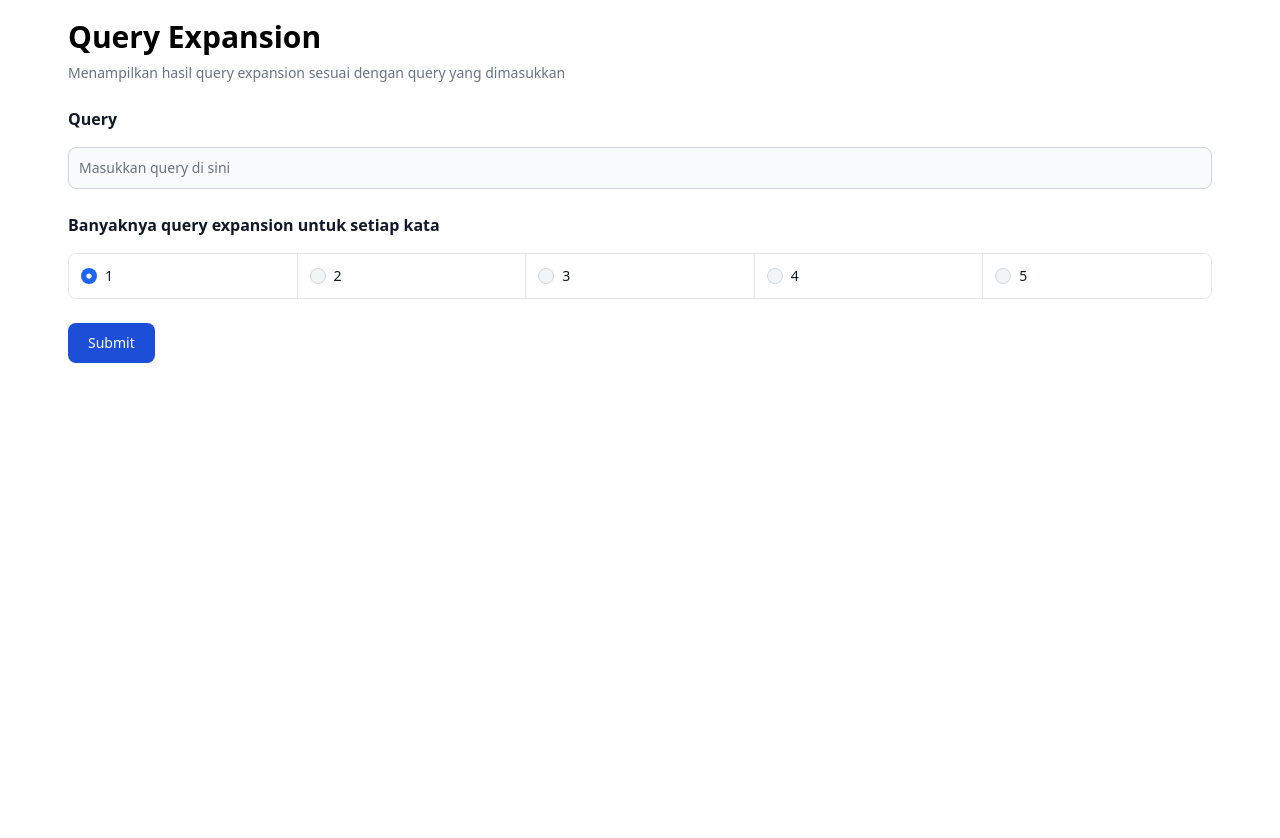
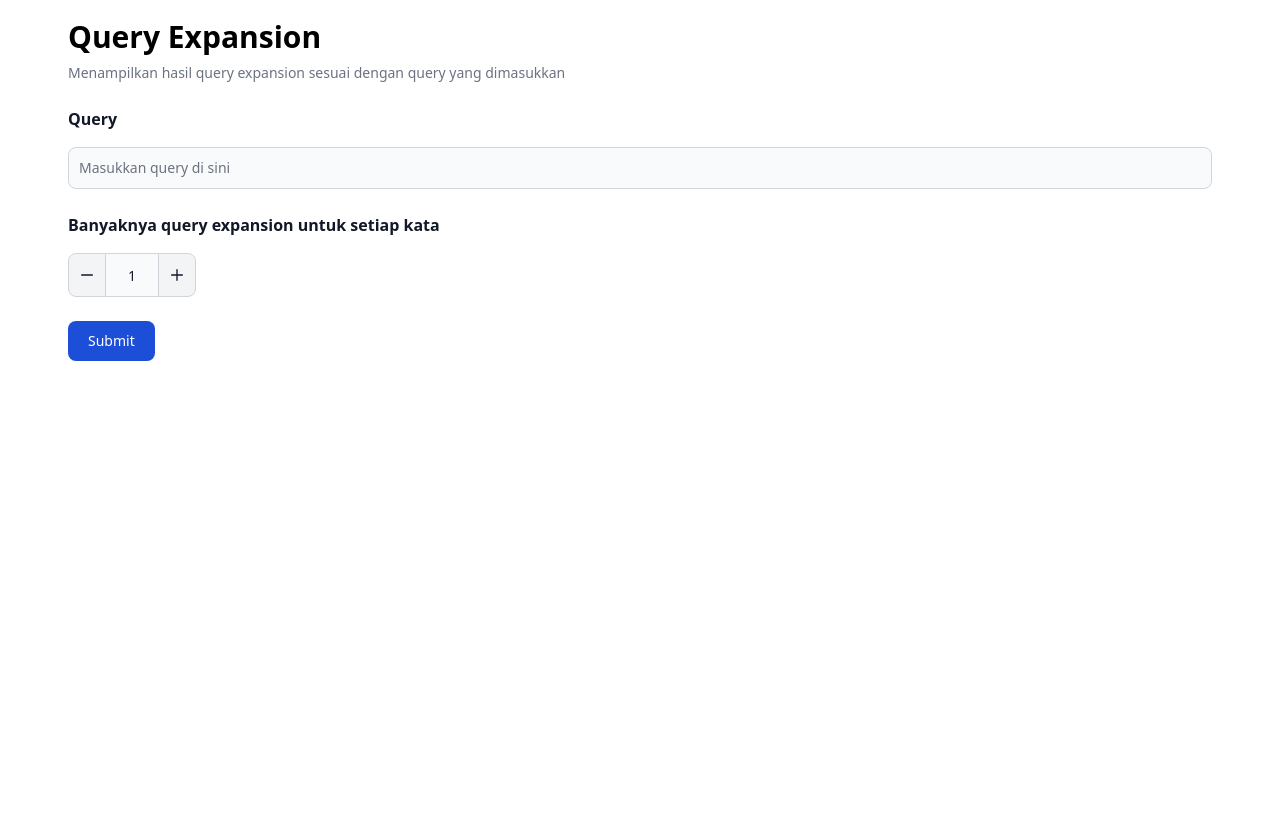
Before and after one commit to mfakhrulam/opac, a Flask app: page /qe in a window 1280 px wide. Shown: the part 73-911 px from the top of the page. Run offline with Flask 3, Linux system fonts and the light colour scheme; style sheets or scripts are compiled from the project's sources; some libraries are stand-ins or nearby versions.

Commit message:
Update qe.html
Change query expansion output

```diff
--- a/app/templates/qe.html
+++ b/app/templates/qe.html
@@ -1,43 +1,9 @@
+{% from "macros.html" import render_query_expansion_table %}
+
+
 {% extends "base.html" %}
 {% block title %}Query Expansion{% endblock %}
 
-{% if request.args.get('nqe') == '1' %}
-  {% set nqe1 = 'checked' %}
-  {% set nqe2 = '' %}
-  {% set nqe3 = '' %}
-  {% set nqe4 = '' %}
-  {% set nqe5 = '' %}
-{% elif request.args.get('nqe') == '2' %}
-  {% set nqe1 = '' %}
-  {% set nqe2 = 'checked' %}
-  {% set nqe3 = '' %}
-  {% set nqe4 = '' %}
-  {% set nqe5 = '' %}
-{% elif request.args.get('nqe') == '3' %}
-  {% set nqe1 = '' %}
-  {% set nqe2 = '' %}
-  {% set nqe3 = 'checked' %}
-  {% set nqe4 = '' %}
-  {% set nqe5 = '' %}
-{% elif request.args.get('nqe') == '4' %}
-  {% set nqe1 = '' %}
-  {% set nqe2 = '' %}
-  {% set nqe3 = '' %}
-  {% set nqe4 = 'checked' %}
-  {% set nqe5 = '' %}
-{% elif request.args.get('nqe') == '5' %}
-  {% set nqe1 = '' %}
-  {% set nqe2 = '' %}
-  {% set nqe3 = '' %}
-  {% set nqe4 = '' %}
-  {% set nqe5 = 'checked' %}
-{% else %}
-  {% set nqe1 = 'checked' %}
-  {% set nqe2 = '' %}
-  {% set nqe3 = '' %}
-  {% set nqe4 = '' %}
-  {% set nqe5 = '' %}
-{% endif %}
 
 {% block content %}
 
@@ -58,58 +24,35 @@
       </div>
 
       <h3 class="mb-4 font-semibold text-gray-900 dark:text-white">Banyaknya query expansion untuk setiap kata</h3>
-      <ul
-        class="mb-6 items-center w-full text-sm font-medium text-gray-900 bg-white border border-gray-200 rounded-lg sm:flex dark:bg-gray-700 dark:border-gray-600 dark:text-white">
-        <li class="w-full border-b border-gray-200 sm:border-b-0 sm:border-r dark:border-gray-600">
-          <div class="flex items-center ps-3">
-            <input id="1" type="radio" value="1" name="nqe" required {{ nqe1 }}
-              class="w-4 h-4 text-blue-600 bg-gray-100 border-gray-300 focus:ring-blue-500 dark:focus:ring-blue-600 dark:ring-offset-gray-700 dark:focus:ring-offset-gray-700 focus:ring-2 dark:bg-gray-600 dark:border-gray-500">
-            <label for="1" class="w-full py-3 ms-2 text-sm font-medium text-gray-900 dark:text-gray-300">1 </label>
-          </div>
-        </li>
-        <li class="w-full border-b border-gray-200 sm:border-b-0 sm:border-r dark:border-gray-600">
-          <div class="flex items-center ps-3">
-            <input id="2" type="radio" value="2" name="nqe" {{ nqe2 }}
-              class="w-4 h-4 text-blue-600 bg-gray-100 border-gray-300 focus:ring-blue-500 dark:focus:ring-blue-600 dark:ring-offset-gray-700 dark:focus:ring-offset-gray-700 focus:ring-2 dark:bg-gray-600 dark:border-gray-500">
-            <label for="2" class="w-full py-3 ms-2 text-sm font-medium text-gray-900 dark:text-gray-300">2</label>
-          </div>
-        </li>
-        <li class="w-full border-b border-gray-200 sm:border-b-0 sm:border-r dark:border-gray-600">
-          <div class="flex items-center ps-3">
-            <input id="3" type="radio" value="3" name="nqe" {{ nqe3 }}
-              class="w-4 h-4 text-blue-600 bg-gray-100 border-gray-300 focus:ring-blue-500 dark:focus:ring-blue-600 dark:ring-offset-gray-700 dark:focus:ring-offset-gray-700 focus:ring-2 dark:bg-gray-600 dark:border-gray-500">
-            <label for="3" class="w-full py-3 ms-2 text-sm font-medium text-gray-900 dark:text-gray-300">3</label>
-          </div>
-        </li>
-        <li class="w-full border-b border-gray-200 sm:border-b-0 sm:border-r dark:border-gray-600">
-          <div class="flex items-center ps-3">
-            <input id="4" type="radio" value="4" name="nqe" {{ nqe4 }}
-              class="w-4 h-4 text-blue-600 bg-gray-100 border-gray-300 focus:ring-blue-500 dark:focus:ring-blue-600 dark:ring-offset-gray-700 dark:focus:ring-offset-gray-700 focus:ring-2 dark:bg-gray-600 dark:border-gray-500">
-            <label for="4" class="w-full py-3 ms-2 text-sm font-medium text-gray-900 dark:text-gray-300">4</label>
-          </div>
-        </li>
-        <li class="w-full dark:border-gray-600">
-          <div class="flex items-center ps-3">
-            <input id="5" type="radio" value="5" name="nqe" {{ nqe5 }}
-              class="w-4 h-4 text-blue-600 bg-gray-100 border-gray-300 focus:ring-blue-500 dark:focus:ring-blue-600 dark:ring-offset-gray-700 dark:focus:ring-offset-gray-700 focus:ring-2 dark:bg-gray-600 dark:border-gray-500">
-            <label for="5" class="w-full py-3 ms-2 text-sm font-medium text-gray-900 dark:text-gray-300">5</label>
-          </div>
-        </li>
-      </ul>
+
+      <div class="relative flex items-center max-w-[8rem] mb-6" id="nqe-div">
+        <button type="button" id="decrement-button" data-input-counter-decrement="nqe-input" class="bg-gray-100 dark:bg-gray-700 dark:hover:bg-gray-600 dark:border-gray-600 hover:bg-gray-200 border border-gray-300 rounded-s-lg p-3 h-11 focus:ring-gray-100 dark:focus:ring-gray-700 focus:ring-2 focus:outline-none">
+          <svg class="w-3 h-3 text-gray-900 dark:text-white" aria-hidden="true" xmlns="http://www.w3.org/2000/svg" fill="none" viewBox="0 0 18 2">
+            <path stroke="currentColor" stroke-linecap="round" stroke-linejoin="round" stroke-width="2" d="M1 1h16"/>
+          </svg>
+        </button>
+        <input type="text" name="nqe" id="nqe-input" data-input-counter data-input-counter-min="1" data-input-counter-max="5" aria-describedby="helper-text-explanation" class="font-medium bg-gray-50 border-x-0 border-gray-300 h-11 text-center text-gray-900 text-sm focus:ring-blue-500 focus:border-blue-500 block w-full py-2.5 dark:bg-gray-700 dark:border-gray-600 dark:placeholder-gray-400 dark:text-white dark:focus:ring-blue-500 dark:focus:border-blue-500" placeholder="1" value="{{ request.args.get('nqe') if (request.args.get('nqe') is not none) else 1}}" />
+
+        <button type="button" id="increment-button" data-input-counter-increment="nqe-input" class="bg-gray-100 dark:bg-gray-700 dark:hover:bg-gray-600 dark:border-gray-600 hover:bg-gray-200 border border-gray-300 rounded-e-lg p-3 h-11 focus:ring-gray-100 dark:focus:ring-gray-700 focus:ring-2 focus:outline-none">
+          <svg class="w-3 h-3 text-gray-900 dark:text-white" aria-hidden="true" xmlns="http://www.w3.org/2000/svg" fill="none" viewBox="0 0 18 18">
+            <path stroke="currentColor" stroke-linecap="round" stroke-linejoin="round" stroke-width="2" d="M9 1v16M1 9h16"/>
+          </svg>
+        </button>
+      </div>
       <button type="submit"
         class="text-white bg-primary-700 hover:bg-primary-800 focus:ring-4 focus:outline-none focus:ring-primary-300 font-medium rounded-lg text-sm px-5 py-2.5 text-center dark:bg-primary-600 dark:hover:bg-primary-700 dark:focus:ring-primary-800">
         Submit
       </button>
     </form>
     <div>
-      <h1 class="text-xl mb-2 font-bold dark:text-white sm:text-xl md:text-2xl">
         {% if not result %}
 
         {% else %}
-          Query Expansion : {{ result }}
 
+          {{ render_query_expansion_table(detail_expansion) }}
+          <!-- <h1 class="text-xl mt-4 font-bold dark:text-white sm:text-xl md:text-2xl">Hasil query expansion : {{ result }}</h1> -->
         {% endif %}
-      </h1>
+
     </div>
   </div>
 </section>
```
